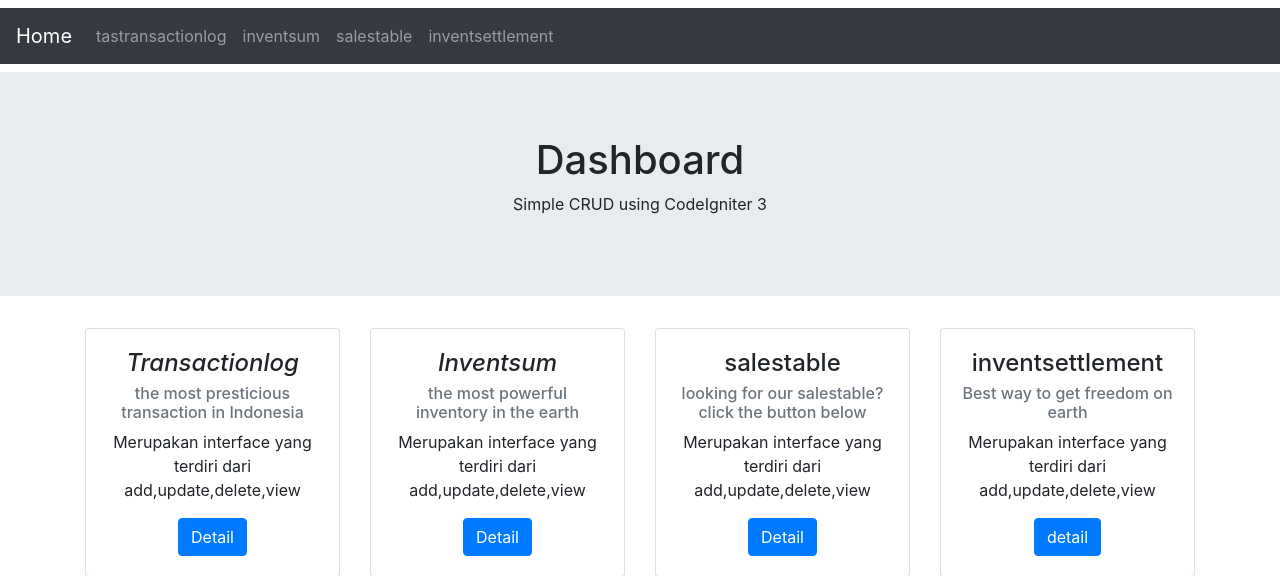
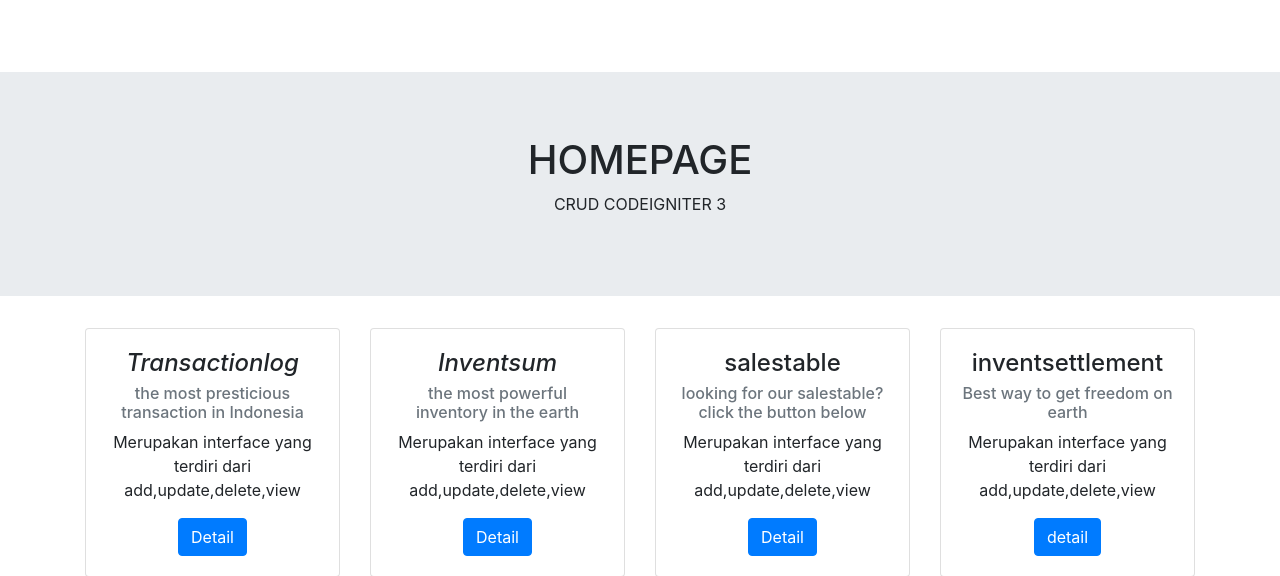
Before and after one commit to firmanputra908/crud-ci-cd, a CodeIgniter app: page /database/ in a window 1280 px wide. Shown: the top 576 px of the page. Run offline with CodeIgniter, Linux system fonts and the light colour scheme.

Commit message:
changing navbar color

```diff
--- a/application/views/home_view.php
+++ b/application/views/home_view.php
@@ -6,7 +6,7 @@
         <link rel="stylesheet" href="<?= base_url() ?>assets\bootstrap\css\bootstrap.min.css">
     </head>
     <body>
-        <nav class="navbar navbar-expand-md bg-dark navbar-dark my-2">
+        <nav class="navbar navbar-expand-md bg-blue navbar-dark my-2">
             <a href="<?php echo site_url('home'); ?>" class="navbar-brand">Home</a>
             <button class="navbar-toggler" data-toggle="collapse"
                     data-target="#collapsibleNavbar" type="button">
@@ -30,8 +30,8 @@
             </div>
         </nav>
         <div class="jumbotron jumbotron-fluid my-2">
-            <h1 style="text-align:center">Dashboard</h1>
-            <p style="text-align: center">Simple CRUD using CodeIgniter 3 </p>
+            <h1 style="text-align:center">HOMEPAGE</h1>
+            <p style="text-align: center">CRUD CODEIGNITER 3</p>
         </div>
         <div class="container">
             <div class="row">
```
